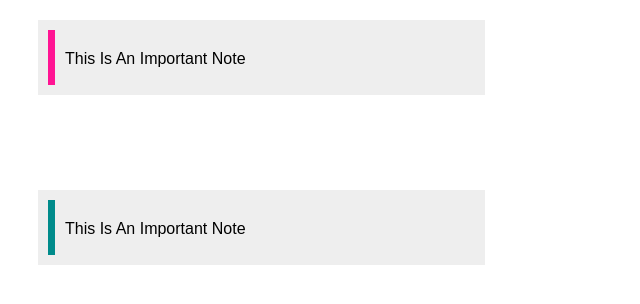
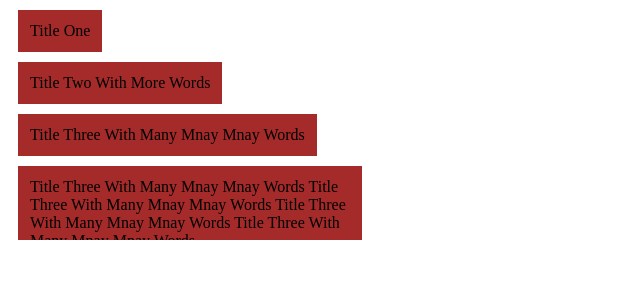
Before and after one commit to kareem05-ash/CSS, a plain HTML site: page pracitse/index.html in a window 1280 px wide. Shown: the whole page, without its empty margins (0-640 px from the left). Drawn offline with Linux system fonts and the light colour scheme.

Commit message:
edit practise/index.html for grouping.css

```diff
--- a/pracitse/index.html
+++ b/pracitse/index.html
@@ -4,11 +4,12 @@
         <meta charset="UTF-8"/>
         <title>css-learning</title>
         <meta name="description" content="This is the first css learning project"/>
-        <link rel="stylesheet" href="./border.css">
+        <link rel="stylesheet" href="./grouping.css">
     </head>
     <body>
-        <div class="element element-1">This Is An Important Note</div>
-        <div class="element element-2">This Is An Important Note</div>
-        <div class="element element-3">This Is An Important Note</div>
+        <div class="one">Title One</div>
+        <div class="two">Title Two With More Words</div>
+        <div class="three">Title Three With Many Mnay Mnay Words</div>
+        <div class="long-three">Title Three With Many Mnay Mnay Words Title Three With Many Mnay Mnay Words Title Three With Many Mnay Mnay Words Title Three With Many Mnay Mnay Words</div>
     </body>
 </html>
```
